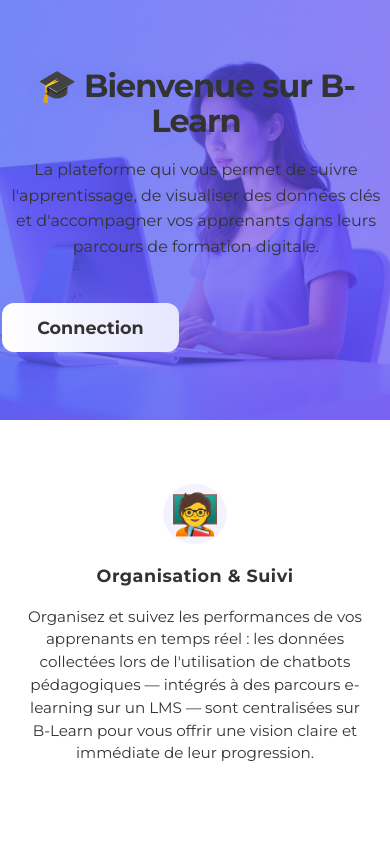
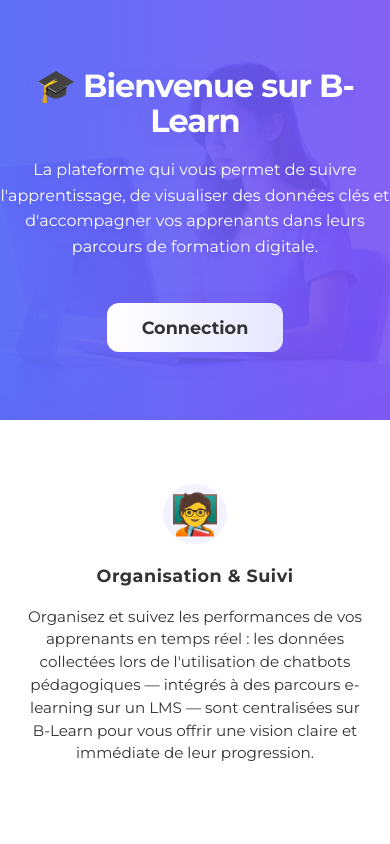
Before and after one commit to Mauro9393/B-Learn_webapp, a React (Vite) app in the folder frontend/: page / in a window 390 px wide. Shown: the top 844 px of the page. Built offline with nearby package versions, Linux system fonts and the light colour scheme.

Commit message:
fix mobile home page

```diff
--- a/frontend/src/assets/css/home.css
+++ b/frontend/src/assets/css/home.css
@@ -252,9 +252,9 @@
     left: 0;
     right: 0;
     bottom: 0;
-    background: linear-gradient(90deg, rgba(91, 109, 246, 0.82) 0%, rgba(127, 83, 245, 0.65) 100%);
+    background: linear-gradient(90deg, rgba(91, 109, 246, 0.95) 0%, rgba(127, 83, 245, 0.85) 100%);
     z-index: 1;
-    opacity: 0.82;
+    opacity: 1;
 }
 
 .home-hero-content {
@@ -450,6 +450,22 @@
         font-size: 0.95rem;
     }
     .home-hero-content {
-        padding-left: 0.5vw;
+        padding-left: 0;
+        justify-content: center;
+        text-align: center;
+    }
+    .home-hero-text {
+        align-items: center;
+        width: 100%;
+    }
+    .home-hero-btn {
+        margin-left: auto;
+        margin-right: auto;
+        display: block;
+    }
+    .home-hero-title,
+    .home-hero-desc {
+        color: #fff !important;
+        text-align: center;
     }
 }
```
